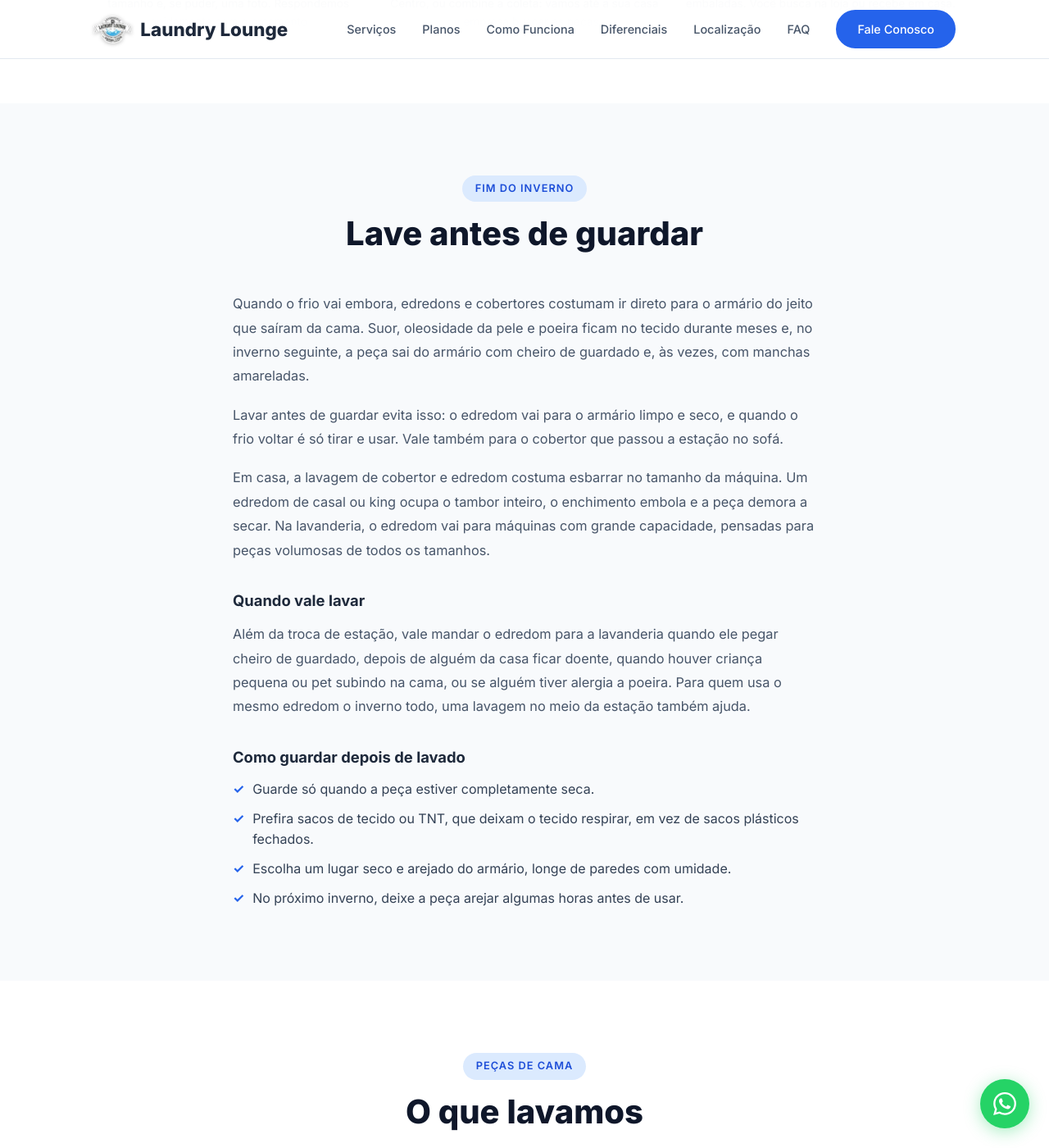
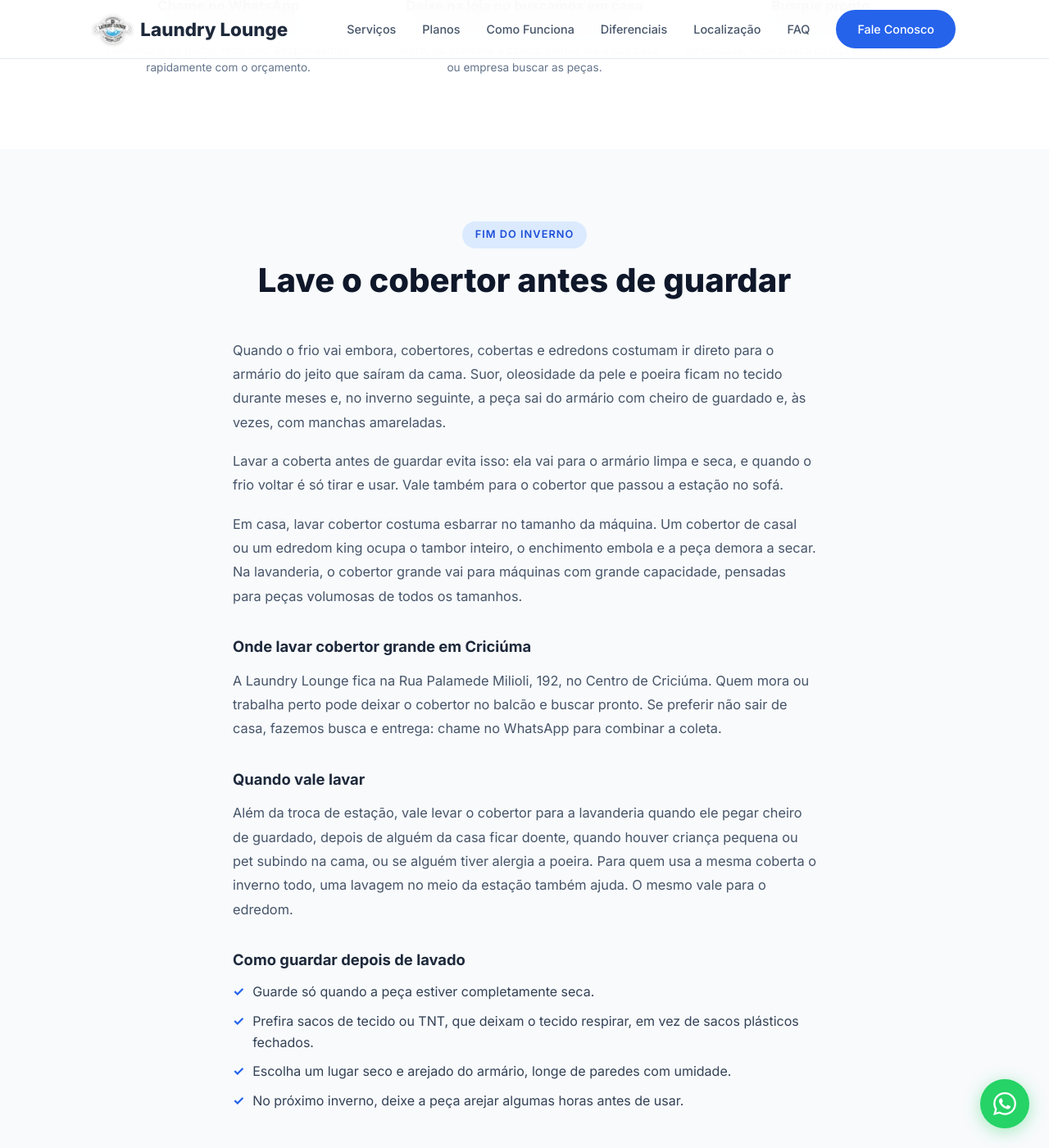
Before and after one commit to gabrielmilano/LaundryLoungeSite, a Jekyll site: the page built from lavagem-de-edredom-e-cobertor-criciuma.html, in a window 1280 px wide and 1400 px high, scrolled down 1209 px. Shown: the whole window at 82% size. Built offline with Jekyll 4.4.1, drawn with Linux system fonts in a browser that asks for light colours; some of the changed text lies outside the part shown.

Commit message:
Item 3: página de cobertor com cobertor/coberta como palavras principais, novo title/meta/H1, WhatsApp, Service e FAQ (2 perguntas novas + prazo escondido até preencher)
Co-Authored-By: Claude Opus 5.5 <noreply@anthropic.com>

```diff
--- a/lavagem-de-edredom-e-cobertor-criciuma.html
+++ b/lavagem-de-edredom-e-cobertor-criciuma.html
@@ -1,38 +1,42 @@
 ---
 layout: servico
 permalink: /lavagem-de-edredom-e-cobertor-criciuma
-title: "Lavagem de Edredom e Cobertor em Criciúma | Laundry Lounge"
-description: "Lavagem de edredom e cobertor em Criciúma, de qualquer tamanho. Você deixa na loja ou buscamos em casa. Peça orçamento pelo WhatsApp."
-breadcrumb: "Lavagem de edredom e cobertor"
-h1: "Lavagem de edredom e cobertor em Criciúma, de qualquer tamanho"
+title: "Lavagem de Cobertor, Coberta e Edredom em Criciúma | Laundry Lounge"
+description: "Lavamos cobertor, coberta, edredom e manta de qualquer tamanho em Criciúma. Deixe na loja no Centro ou peça busca e entrega pelo WhatsApp."
+breadcrumb: "Lavagem de cobertor e edredom"
+h1: "Lavagem de cobertor, coberta e edredom em Criciúma, de qualquer tamanho"
 servico: edredom
 servico_evento: edredom
-schema_nome: "Lavagem de edredom e cobertor"
-schema_tipo: "Lavagem de edredom e cobertor"
-whatsapp_url: "https://wa.me/5548988061750?text=Ol%C3%A1!%20Quero%20or%C3%A7amento%20para%20lavagem%20de%20edredom."
-cta_titulo: "Edredom limpo antes de guardar"
-cta_texto: "Mande uma foto e o tamanho do edredom ou cobertor no WhatsApp e receba o orçamento."
+schema_nome: "Lavagem de cobertor, coberta e edredom"
+schema_tipo: "Lavagem de cobertor, coberta e edredom"
+whatsapp_url: "https://wa.me/5548988061750?text=Ol%C3%A1!%20Quero%20lavar%20cobertor%2Fedredom."
+cta_titulo: "Cobertor limpo antes de guardar"
+cta_texto: "Mande uma foto e o tamanho do cobertor, da coberta ou do edredom no WhatsApp e receba o orçamento."
 foto_hero: edredom
 last_modified_at: 2026-10-03
 # Perguntas frequentes (regras "requer"/"sem" em _includes/servico/vars.html)
 faq:
-  - pergunta: "Quanto tempo demora para lavar um edredom?"
-    resposta: "O prazo para lavar um edredom é de {prazo}."
-    requer: prazo
+  - pergunta: "Onde lavar cobertor grande em Criciúma?"
+    resposta: "Na Laundry Lounge, no Centro: temos máquinas de grande capacidade para cobertores e edredons de qualquer tamanho, inclusive king."
+  - pergunta: "Vocês buscam o cobertor em casa?"
+    resposta: "Sim, fazemos busca e entrega; chame no WhatsApp para combinar."
   - pergunta: "Vocês lavam edredom king e casal grande?"
     resposta: "Sim. Temos máquinas com grande capacidade e lavamos edredons de todos os tamanhos."
+  - pergunta: "Posso deixar o edredom direto na loja?"
+    resposta: "Sim. A loja fica na Rua Palamede Milioli, 192, Sala 2, Centro de Criciúma, de segunda a sexta das 8h30 às 19h (fechado das 12h às 13h30) e sábado das 8h30 às 12h."
+  - pergunta: "Em quanto tempo fica pronto?"
+    resposta: "O cobertor ou edredom fica pronto em {prazo}."
+    requer: prazo
   - pergunta: "Vocês lavam edredom de pena ou plumas?"
     resposta: "Sim, lavamos edredom de pena e de plumas. Mande uma foto no WhatsApp para avaliarmos a peça."
     requer: lava_pena
   - pergunta: "Quanto custa lavar um edredom?"
     resposta: "A partir de R$ {preco}, conforme o tamanho. Mande uma foto no WhatsApp para receber o valor exato."
     requer: preco
-  - pergunta: "Posso deixar o edredom direto na loja?"
-    resposta: "Sim. A loja fica na Rua Palamede Milioli, 192, Sala 2, Centro de Criciúma, de segunda a sexta das 8h30 às 19h (fechado das 12h às 13h30) e sábado das 8h30 às 12h."
 ---
 {%- include servico/vars.html -%}
 {%- assign n_tipos = d.tipos | size -%}
-{%- capture subtitulo %}Edredons e cobertores de todos os tamanhos, lavados em máquinas com grande capacidade. Você deixa na loja ou a gente busca na sua casa.{% endcapture %}
+{%- capture subtitulo %}Cobertores, cobertas e edredons de todos os tamanhos, lavados em máquinas com grande capacidade. Você deixa na loja do Centro ou a gente busca na sua casa.{% endcapture %}
 {%- include servico/hero.html %}
 
     <!-- COMO FUNCIONA -->
@@ -41,7 +45,7 @@ faq:
             <div class="section-header">
                 <span class="section-tag">Passo a passo</span>
                 <h2 class="section-title">Como funciona</h2>
-                <p class="section-desc svc-lead">Para lavar edredom em Criciúma sem perder a tarde na lavanderia, é só deixar com a gente. Diferente do self-service, você não precisa esperar a máquina terminar: entrega o edredom no balcão da loja do Centro, ou pede para buscarmos em casa, e volta só para pegar pronto.</p>
+                <p class="section-desc svc-lead">Para lavar cobertor em lavanderia sem perder a tarde esperando a máquina, é só deixar com a gente. Diferente do self-service, você entrega o cobertor ou a coberta no balcão da loja do Centro, ou pede para buscarmos em casa, e volta só para pegar pronto.</p>
             </div>
             <ol class="steps steps--3">
                 <li class="step">
@@ -68,13 +72,15 @@ faq:
         <div class="container svc-texto">
             <div class="section-header">
                 <span class="section-tag">Fim do inverno</span>
-                <h2 class="section-title">Lave antes de guardar</h2>
+                <h2 class="section-title">Lave o cobertor antes de guardar</h2>
             </div>
-            <p>Quando o frio vai embora, edredons e cobertores costumam ir direto para o armário do jeito que saíram da cama. Suor, oleosidade da pele e poeira ficam no tecido durante meses e, no inverno seguinte, a peça sai do armário com cheiro de guardado e, às vezes, com manchas amareladas.</p>
-            <p>Lavar antes de guardar evita isso: o edredom vai para o armário limpo e seco, e quando o frio voltar é só tirar e usar. Vale também para o cobertor que passou a estação no sofá.</p>
-            <p>Em casa, a lavagem de cobertor e edredom costuma esbarrar no tamanho da máquina. Um edredom de casal ou king ocupa o tambor inteiro, o enchimento embola e a peça demora a secar. Na lavanderia, o edredom vai para máquinas com grande capacidade, pensadas para peças volumosas de todos os tamanhos.</p>
+            <p>Quando o frio vai embora, cobertores, cobertas e edredons costumam ir direto para o armário do jeito que saíram da cama. Suor, oleosidade da pele e poeira ficam no tecido durante meses e, no inverno seguinte, a peça sai do armário com cheiro de guardado e, às vezes, com manchas amareladas.</p>
+            <p>Lavar a coberta antes de guardar evita isso: ela vai para o armário limpa e seca, e quando o frio voltar é só tirar e usar. Vale também para o cobertor que passou a estação no sofá.</p>
+            <p>Em casa, lavar cobertor costuma esbarrar no tamanho da máquina. Um cobertor de casal ou um edredom king ocupa o tambor inteiro, o enchimento embola e a peça demora a secar. Na lavanderia, o cobertor grande vai para máquinas com grande capacidade, pensadas para peças volumosas de todos os tamanhos.</p>
+            <h3>Onde lavar cobertor grande em Criciúma</h3>
+            <p>A Laundry Lounge fica na {{ e.rua }}, no {{ e.bairro }} de Criciúma. Quem mora ou trabalha perto pode deixar o cobertor no balcão e buscar pronto. Se preferir não sair de casa, fazemos busca e entrega: chame no WhatsApp para combinar a coleta.</p>
             <h3>Quando vale lavar</h3>
-            <p>Além da troca de estação, vale mandar o edredom para a lavanderia quando ele pegar cheiro de guardado, depois de alguém da casa ficar doente, quando houver criança pequena ou pet subindo na cama, ou se alguém tiver alergia a poeira. Para quem usa o mesmo edredom o inverno todo, uma lavagem no meio da estação também ajuda.</p>
+            <p>Além da troca de estação, vale levar o cobertor para a lavanderia quando ele pegar cheiro de guardado, depois de alguém da casa ficar doente, quando houver criança pequena ou pet subindo na cama, ou se alguém tiver alergia a poeira. Para quem usa a mesma coberta o inverno todo, uma lavagem no meio da estação também ajuda. O mesmo vale para o edredom.</p>
             <h3>Como guardar depois de lavado</h3>
             <ul class="svc-lista">
                 <li>Guarde só quando a peça estiver completamente seca.</li>
@@ -92,7 +98,7 @@ faq:
             <div class="section-header">
                 <span class="section-tag">Peças de cama</span>
                 <h2 class="section-title">O que lavamos</h2>
-                <p class="section-desc svc-lead">Lavação especializada para edredons e cobertores, do solteiro ao king, e para as outras peças de cama.</p>
+                <p class="section-desc svc-lead">Lavação especializada para cobertores, cobertas e edredons, do solteiro ao king, e para as outras peças de cama.</p>
             </div>
             <ul class="svc-tipos">
 {%- for tipo in d.tipos %}
```
Also changed, not shown: _data/negocio.yml (+7 -6 lines).
